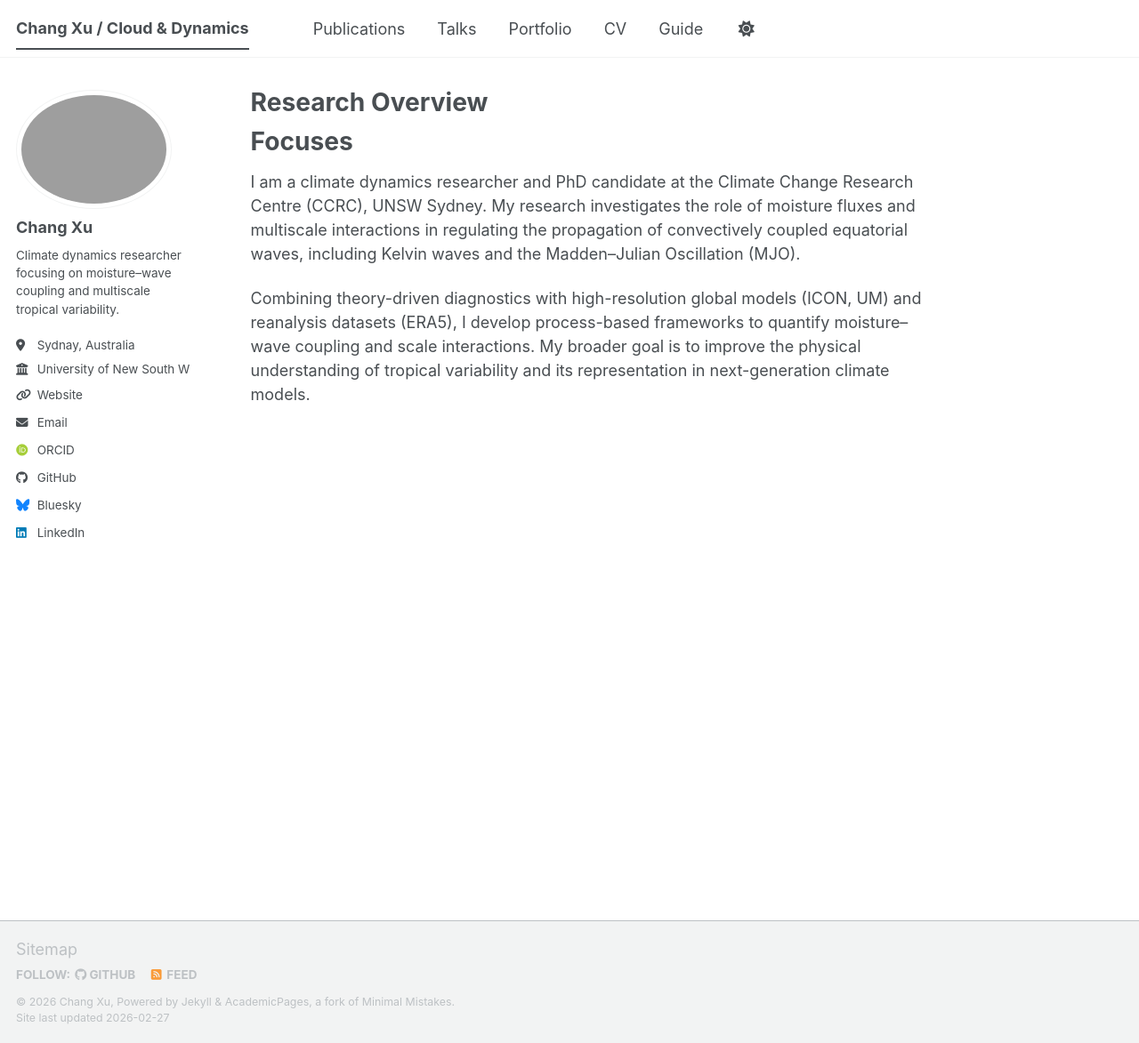
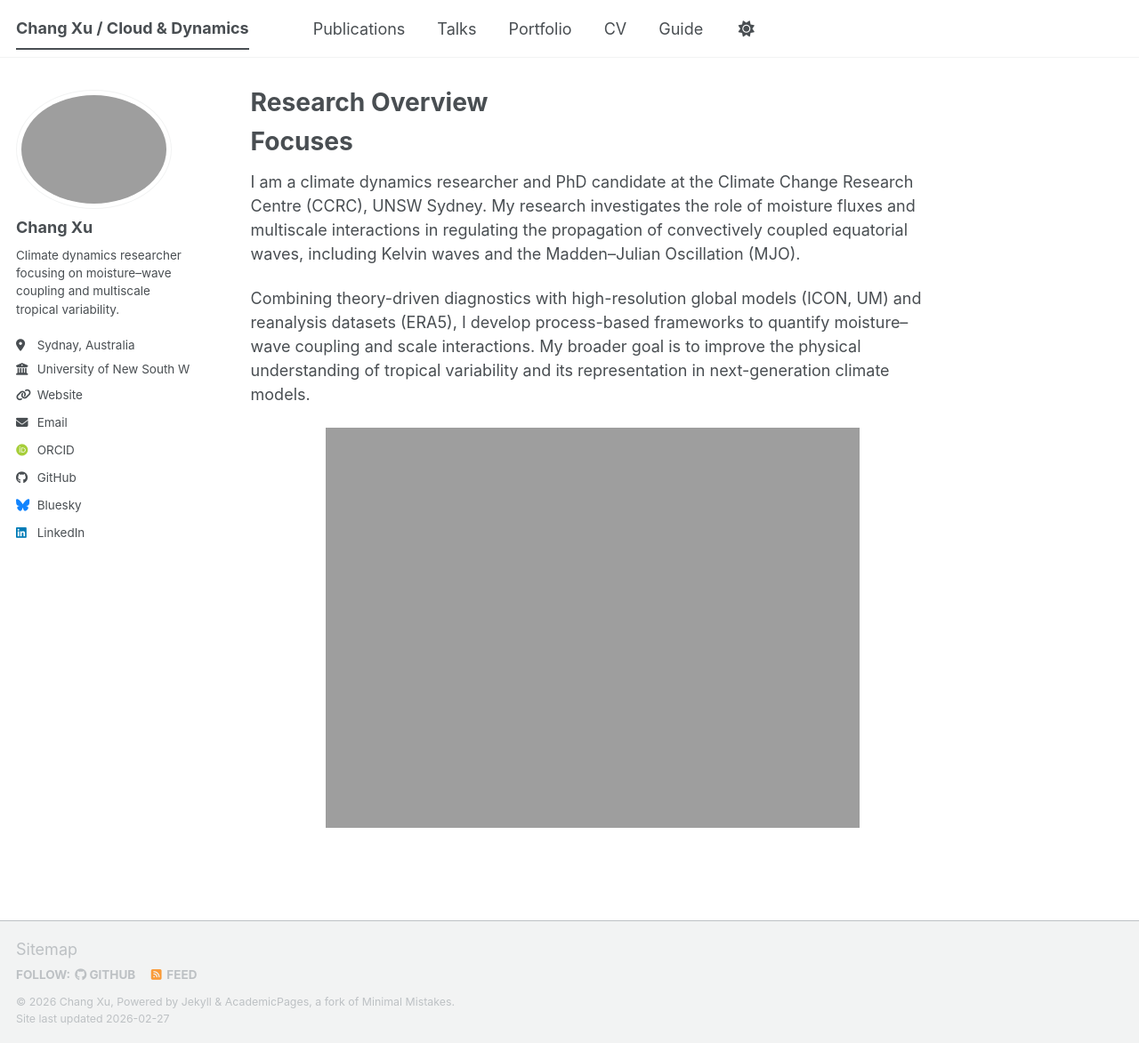
Before and after one commit to Changbaober/changbaober.github.io, a Jekyll site: the page built from _pages/about.md, in a window 1280 px wide and 1173 px high. Shown: the whole window at 89% size. Built offline with Jekyll 4.4.1, drawn with Linux system fonts in a browser that asks for light colours; some web fonts are replaced; a script bundle is joined from its source files by our own code; library files that are not in the unit come from our copies.

Commit message:
Update about.md

```diff
--- a/_pages/about.md
+++ b/_pages/about.md
@@ -12,3 +12,7 @@ Focuses
 I am a climate dynamics researcher and PhD candidate at the Climate Change Research Centre (CCRC), UNSW Sydney. My research investigates the role of moisture fluxes and multiscale interactions in regulating the propagation of convectively coupled equatorial waves, including Kelvin waves and the Madden–Julian Oscillation (MJO).
 
 Combining theory-driven diagnostics with high-resolution global models (ICON, UM) and reanalysis datasets (ERA5), I develop process-based frameworks to quantify moisture–wave coupling and scale interactions. My broader goal is to improve the physical understanding of tropical variability and its representation in next-generation climate models.
+
+<p align="center">
+  <img src="/images/comparison_grid_series3_2509(1).png" width="600">
+</p>
```
